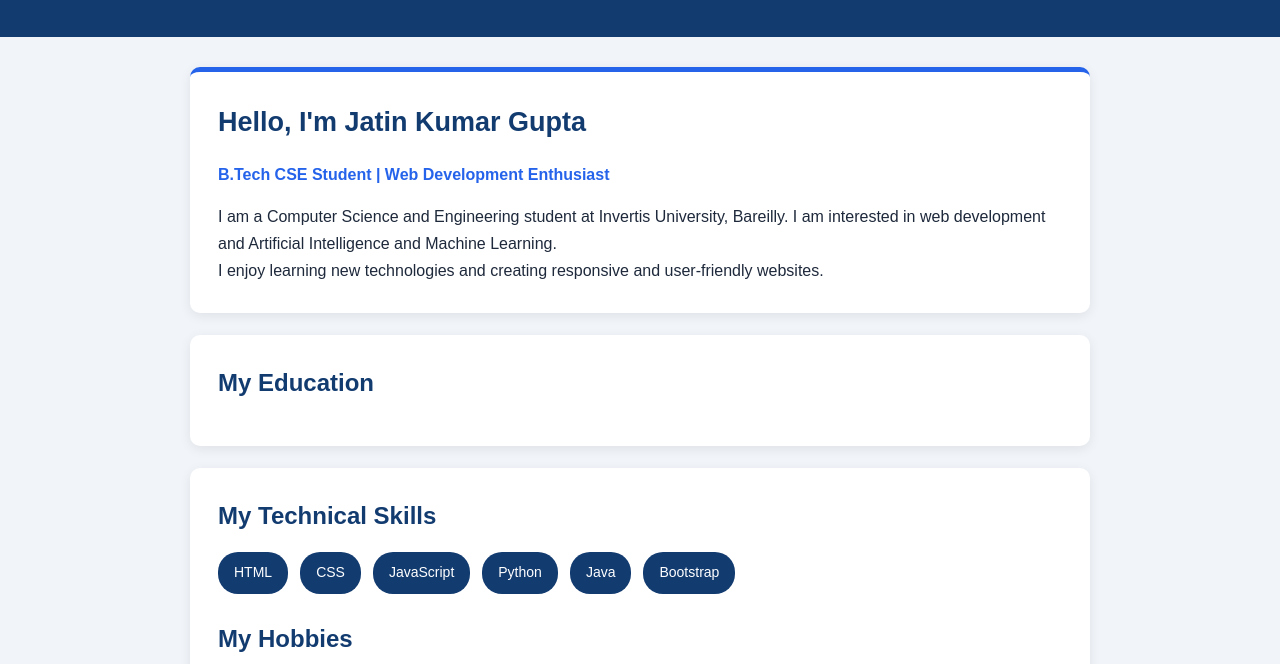
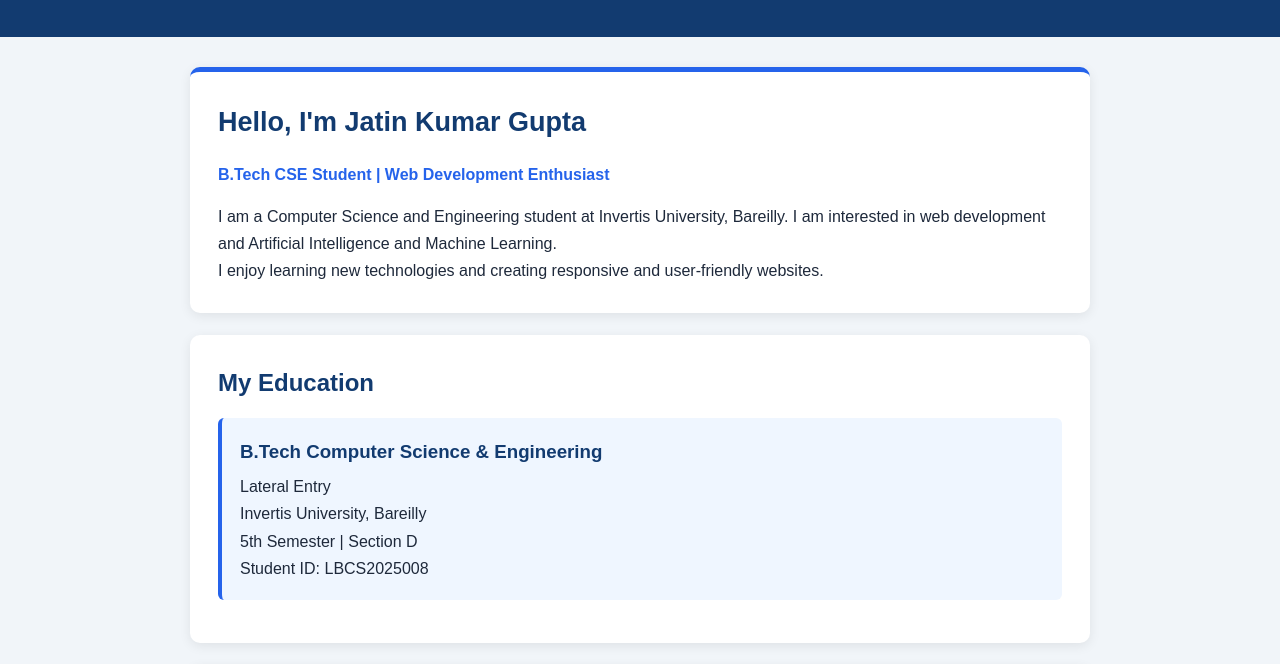
Before and after one commit to TechJatin/HTML-CSS-PRACTICALS, a plain HTML site: page Lab07/index.html in a window 1280 px wide. Shown: the part 136-800 px from the top of the page. Drawn offline with Linux system fonts and the light colour scheme.

Commit message:
Restore verified academic details in About Me education card

```diff
--- a/Lab07/index.html
+++ b/Lab07/index.html
@@ -41,7 +41,14 @@
         <section class="card">
             <h2>My Education</h2>
 
-            </section>
+            <div class="info-box">
+                <h3>B.Tech Computer Science &amp; Engineering</h3>
+                <p>Lateral Entry</p>
+                <p>Invertis University, Bareilly</p>
+                <p>5th Semester | Section D</p>
+                <p>Student ID: LBCS2025008</p>
+            </div>
+        </section>
 
         <!-- Task 3: Skills and Hobbies -->
         <section class="card">
```
